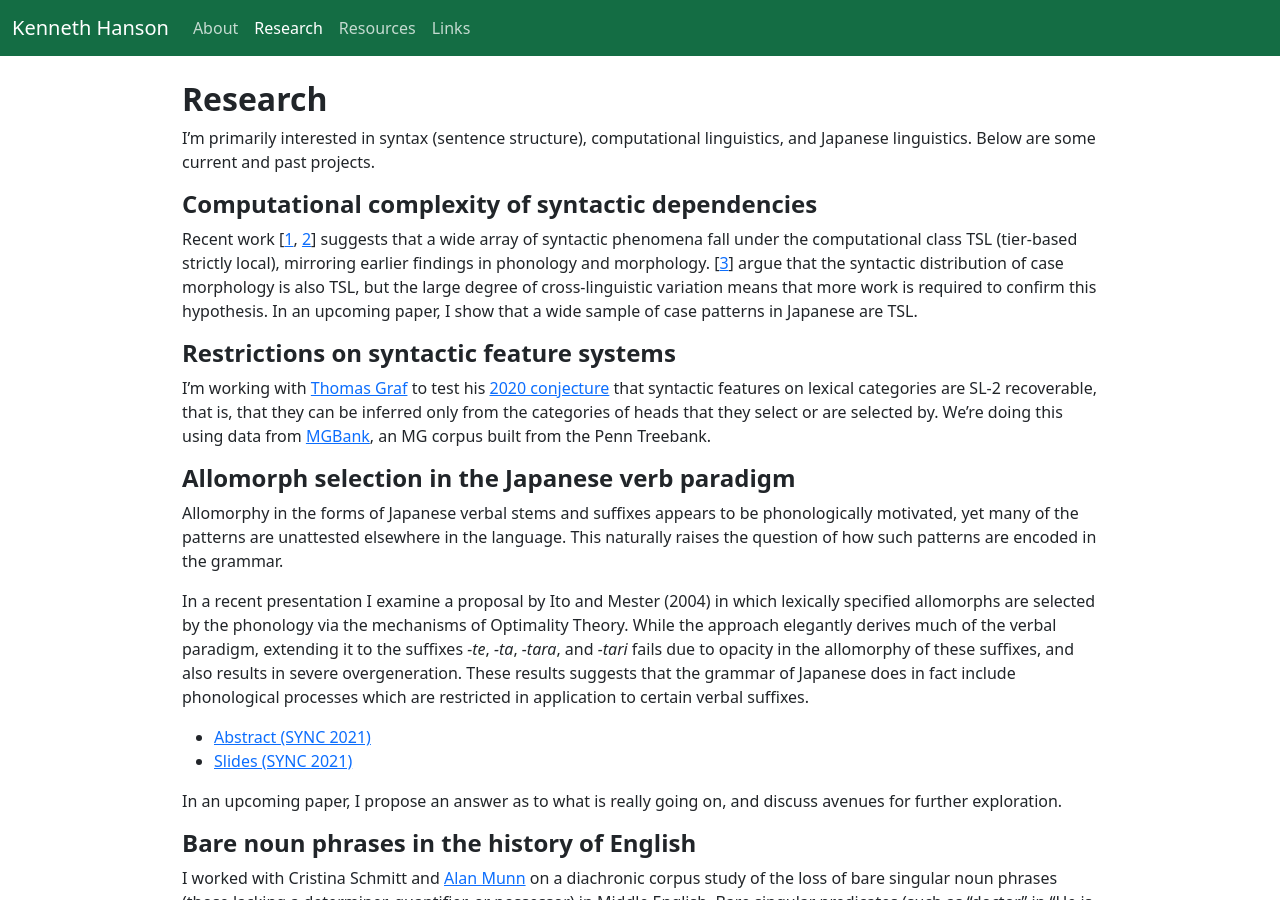
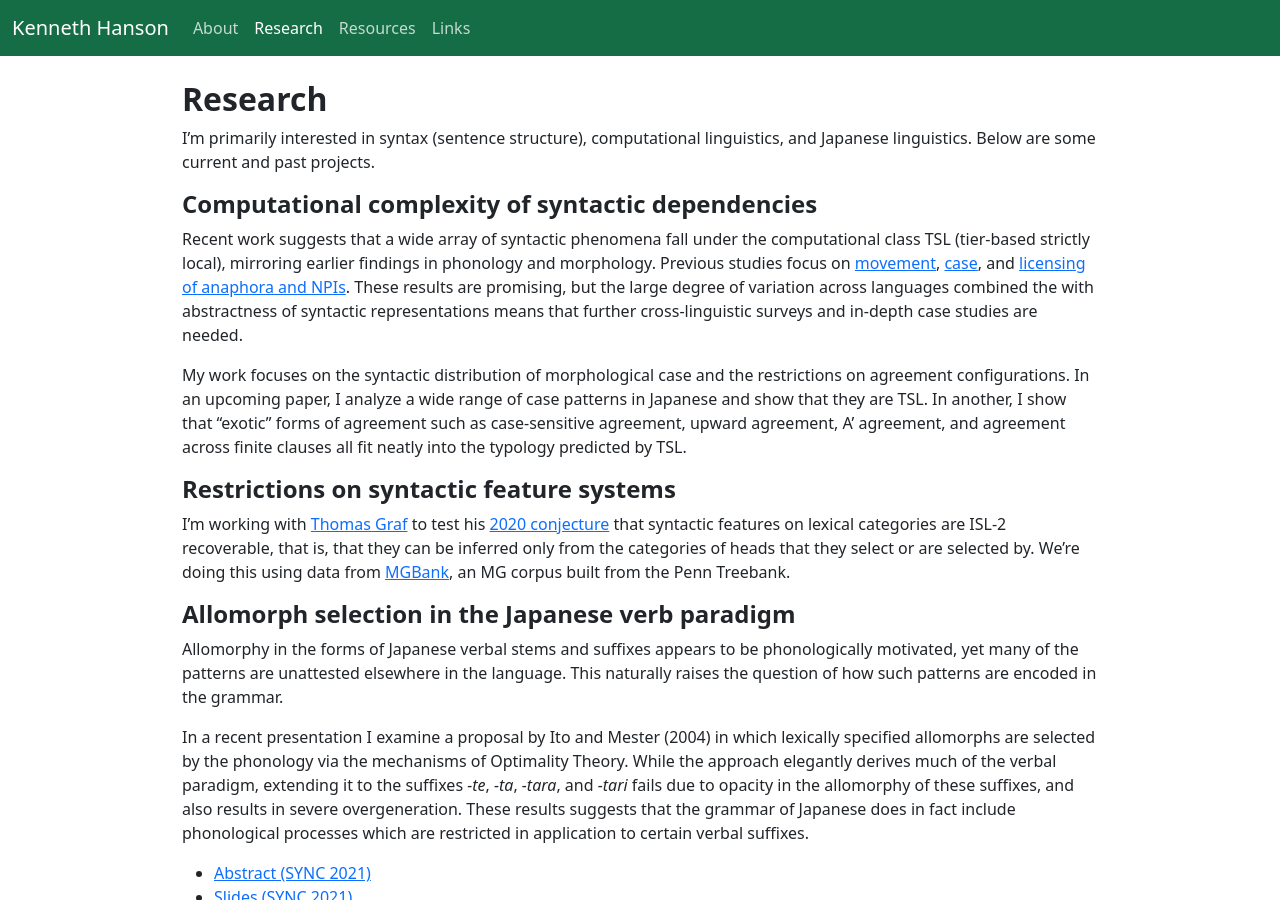
Before and after one commit to khanson679/khanson679.github.io, a Jekyll site: the page built from research.md, in a window 1280 px wide and 900 px high. Built offline with Jekyll 4.4.1, drawn with Linux system fonts in a browser that asks for light colours; some of the changed text lies outside the part shown.

Commit message:
Update section on computational complexity. Fix typo.

```diff
--- a/research.md
+++ b/research.md
@@ -9,7 +9,11 @@ I'm primarily interested in syntax (sentence structure), computational linguisti
 
 ## Computational complexity of syntactic dependencies
 
-Recent work [[1][graf2022-typology], [2][graf.shafiei2019]] suggests that a wide array of syntactic phenomena fall under the computational class TSL (tier-based strictly local), mirroring earlier findings in phonology and morphology. [[3][vu.etal2019]] argue that the syntactic distribution of case morphology is also TSL, but the large degree of cross-linguistic variation means that more work is required to confirm this hypothesis. In an upcoming paper, I show that a wide sample of case patterns in Japanese are TSL.
+Recent work suggests that a wide array of syntactic phenomena fall under the computational class TSL (tier-based strictly local), mirroring earlier findings in phonology and morphology. Previous studies focus on [movement][graf2022-typology], [case][vu.etal2019], and [licensing of anaphora and NPIs][graf.shafiei2019].
+These results are promising, but the large degree of variation across languages combined the with abstractness of syntactic representations means that further cross-linguistic surveys and in-depth case studies are needed.
+
+My work focuses on the syntactic distribution of morphological case and the restrictions on agreement configurations.
+In an upcoming paper, I analyze a wide range of case patterns in Japanese and show that they are TSL. In another, I show that "exotic" forms of agreement such as case-sensitive agreement, upward agreement, A' agreement, and agreement across finite clauses all fit neatly into the typology predicted by TSL.
 
 [graf2022-typology]: https://aclanthology.org/2022.scil-1.15/
 [graf.shafiei2019]: https://aclanthology.org/W19-0121/
@@ -18,7 +22,7 @@
 
 ## Restrictions on syntactic feature systems
 
-I'm working with [Thomas Graf][graf] to test his [2020 conjecture][graf2020-curbing] that syntactic features on lexical categories are SL-2 recoverable, that is, that they can be inferred only from the categories of heads that they select or are selected by. We're doing this using data from [MGBank][mgbank], an MG corpus built from the Penn Treebank.
+I'm working with [Thomas Graf][graf] to test his [2020 conjecture][graf2020-curbing] that syntactic features on lexical categories are ISL-2 recoverable, that is, that they can be inferred only from the categories of heads that they select or are selected by. We're doing this using data from [MGBank][mgbank], an MG corpus built from the Penn Treebank.
 
 [graf]: https://thomasgraf.net
 [graf2020-curbing]: https://aclanthology.org/2020.scil-1.27/
```
Also changed, not shown: other parts of research.md (+1 -1 lines).
